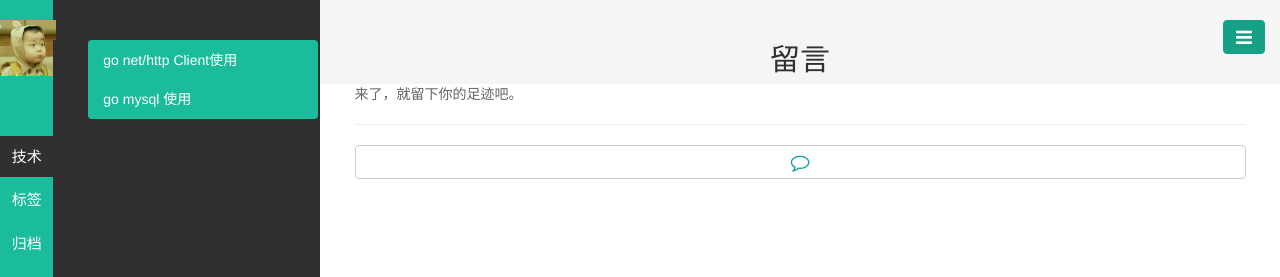
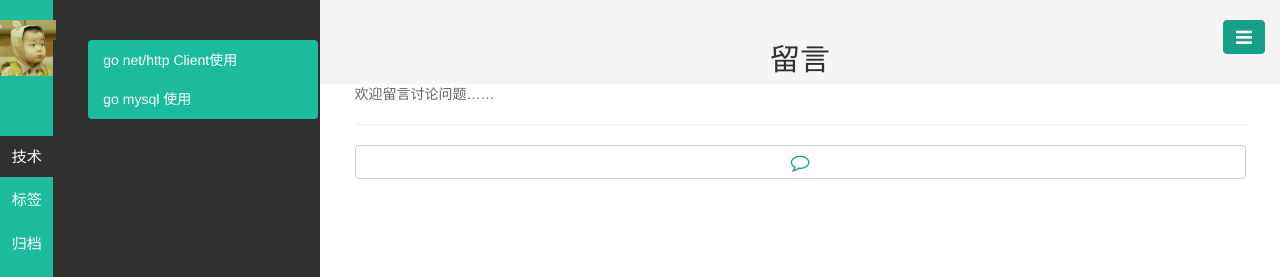
Before and after one commit to duyanghao/duyanghao.github.io, a Jekyll site: the page built from guestbook/index.md, in a window 1280 px wide. Shown: the top 277 px of the page. Built offline with Jekyll 4.4.1, drawn with Linux system fonts in a browser that asks for light colours; comment, search, counter and statistics services are not loaded.

Commit message:
Update Template for Comment
Signed-off-by: duyanghao <1294057873@qq.com>

```diff
--- a/guestbook/index.md
+++ b/guestbook/index.md
@@ -5,4 +5,4 @@ comments: yes
 thread: 616
 ---
 
-来了，就留下你的足迹吧。
+欢迎留言讨论问题……
```
